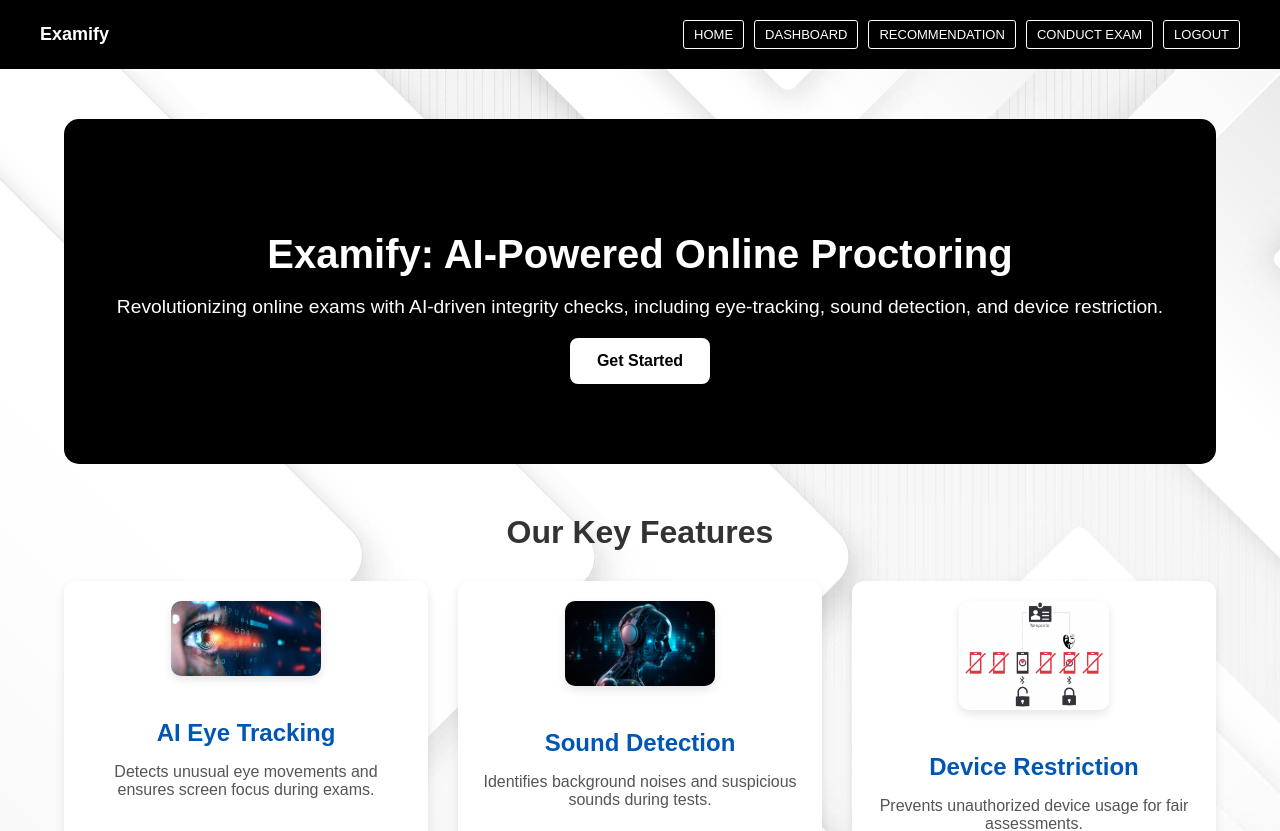
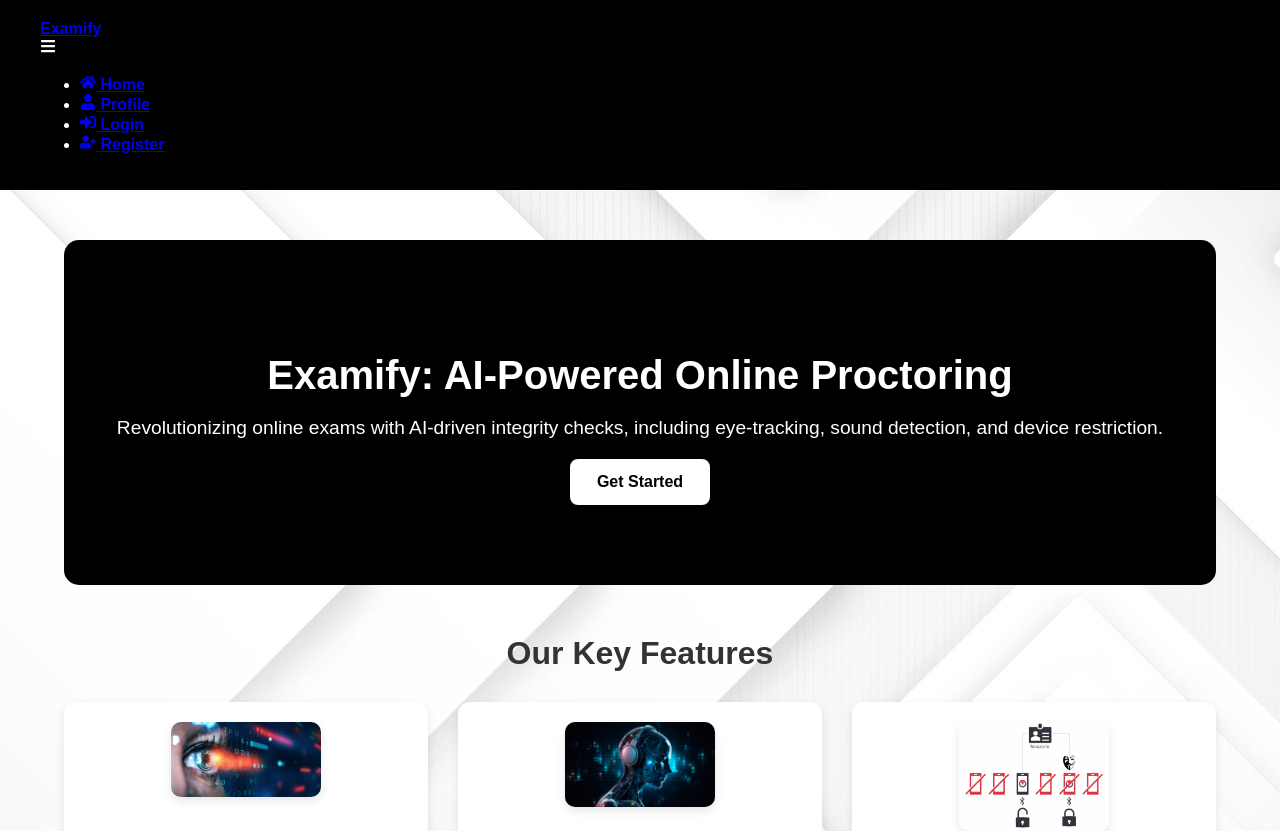
Before and after one commit to examifyhub/examify, a React (Create React App) app: page /home in a window 1280 px wide. Shown: the top 831 px of the page. Built offline with nearby package versions, Linux system fonts and the light colour scheme.

Commit message:
Update Navbar.js

```diff
--- a/src/components/Navbar.js
+++ b/src/components/Navbar.js
@@ -1,17 +1,51 @@
-import React from "react";
+import React, { useState } from "react";
 import { Link } from "react-router-dom";
-import "../styles/Navbar.css";
+import { FaBars, FaTimes, FaHome, FaUser, FaSignInAlt, FaUserPlus } from "react-icons/fa";
+import "../styles/Navbar.css"; // Make sure you have this CSS file
 
 const Navbar = () => {
+  const [menuOpen, setMenuOpen] = useState(false);
+
+  const toggleMenu = () => {
+    setMenuOpen(!menuOpen);
+  };
+
   return (
     <nav className="navbar">
-      <div className="navbar-logo">Examify</div>
-      <div className="navbar-links">
-        <Link to="/home">Home</Link>
-        <Link to="/dashboard">Dashboard</Link>
-        <Link to="/recommendation">Recommendation</Link>
-        <Link to="/conduct-exam">Conduct Exam</Link>
-        <Link to="/logout">Logout</Link>
+      <div className="navbar-container">
+        {/* ✅ Logo */}
+        <Link to="/" className="logo">
+          Examify
+        </Link>
+
+        {/* ✅ Mobile Menu Icon */}
+        <div className="menu-icon" onClick={toggleMenu}>
+          {menuOpen ? <FaTimes /> : <FaBars />}
+        </div>
+
+        {/* ✅ Navbar Links */}
+        <ul className={`nav-links ${menuOpen ? "active" : ""}`}>
+          <li>
+            <Link to="/" onClick={toggleMenu}>
+              <FaHome /> Home
+            </Link>
+          </li>
+          <li>
+            <Link to="/profile" onClick={toggleMenu}>
+              <FaUser /> Profile
+            </Link>
+          </li>
+          <li>
+            <Link to="/login" onClick={toggleMenu}>
+              <FaSignInAlt /> Login
+            </Link>
+          </li>
+          <li>
+            <Link to="/register" onClick={toggleMenu}>
+              <FaUserPlus /> Register
+            </Link>
+          </li>
+        </ul>
       </div>
     </nav>
   );
```
